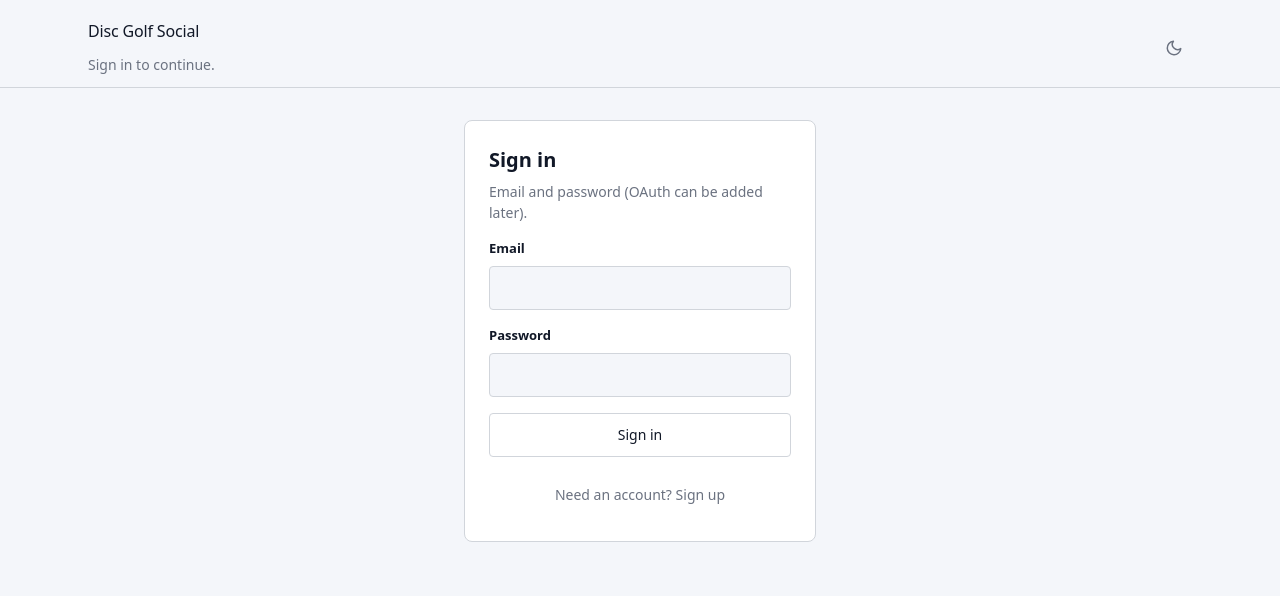
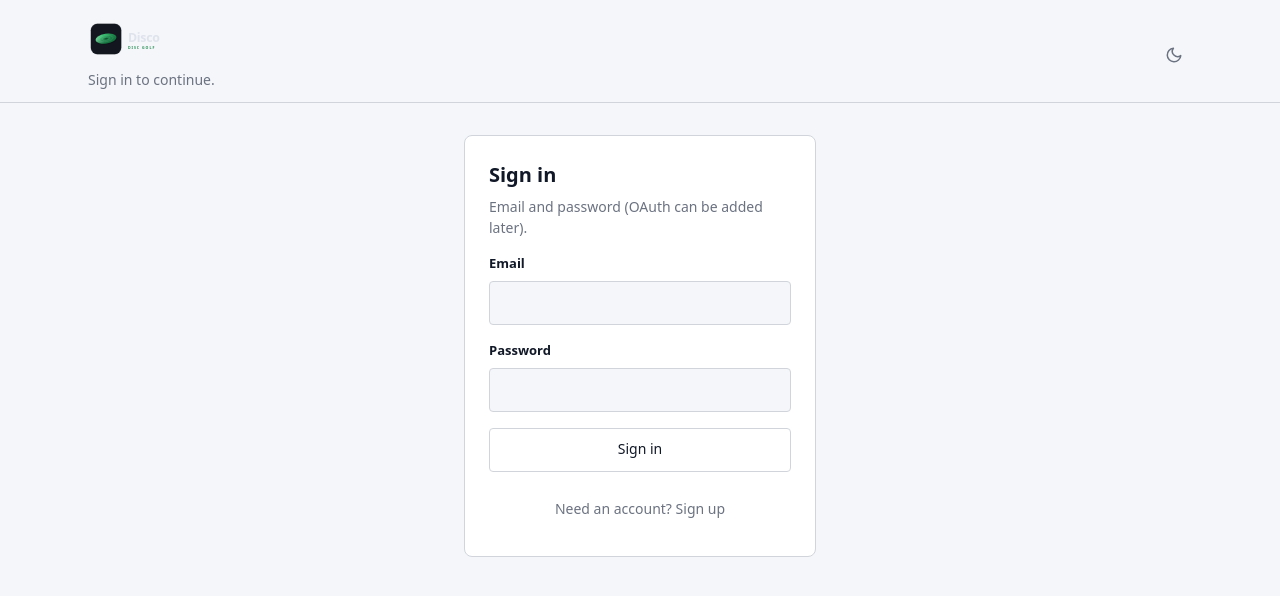
Before and after one commit to antonisoaho/disco-protocol, a React (Vite) app: page / in a window 1280 px wide. Shown: the top 596 px of the page. Built offline with nearby package versions, Linux system fonts and the light colour scheme; no server answers.

Commit message:
feat(ui): show logo in app shell header and loading state
- Replace text h1 with logo.svg inside h1 for signed-in and signed-out headers
- Add loading-state logo above session message
- i18n shell.logoAlt for image alt; SCSS brand sizing and max-width

Closes #134.

```diff
--- a/src/auth/ProtectedApp.tsx
+++ b/src/auth/ProtectedApp.tsx
@@ -87,6 +87,14 @@ export function ProtectedApp() {
       <div className="app-shell">
         <main className="app-shell__main">
           <div className="app-shell__container app-shell__main--centered">
+            <img
+              className="app-shell__loading-logo"
+              src="/logo.svg"
+              alt={t('shell.logoAlt')}
+              width={176}
+              height={50}
+              decoding="async"
+            />
             <p className="app-shell__placeholder">{t('shell.loadingSession')}</p>
           </div>
         </main>
@@ -100,7 +108,16 @@ export function ProtectedApp() {
         <header className="app-shell__header">
           <div className="app-shell__container app-shell__header-inner app-shell__header--row">
             <div className="app-shell__header-main">
-              <h1 className="app-shell__title">{t('shell.appTitle')}</h1>
+              <h1 className="app-shell__title app-shell__title--brand">
+                <img
+                  className="app-shell__brand-logo"
+                  src="/logo.svg"
+                  alt={t('shell.logoAlt')}
+                  width={176}
+                  height={50}
+                  decoding="async"
+                />
+              </h1>
               <p className="app-shell__tagline">{t('shell.signInPrompt')}</p>
             </div>
             <ThemeToggleButton theme={theme} onToggle={toggleTheme} />
@@ -126,7 +143,16 @@ export function ProtectedApp() {
       <header className="app-shell__header">
         <div className="app-shell__container app-shell__header-inner app-shell__header--row">
           <div className="app-shell__header-main">
-            <h1 className="app-shell__title">{t('shell.appTitle')}</h1>
+            <h1 className="app-shell__title app-shell__title--brand">
+              <img
+                className="app-shell__brand-logo"
+                src="/logo.svg"
+                alt={t('shell.logoAlt')}
+                width={176}
+                height={50}
+                decoding="async"
+              />
+            </h1>
             <p className="app-shell__tagline app-shell__tagline--compact">
               {currentDisplayName || user.email}
             </p>
--- a/src/i18n/locales/en/common.ts
+++ b/src/i18n/locales/en/common.ts
@@ -1,6 +1,7 @@
 export const commonEn = {
   shell: {
     loadingSession: 'Loading session…',
+    logoAlt: 'Disc Golf Social — Disco',
     appTitle: 'Disc Golf Social',
     signInPrompt: 'Sign in to continue.',
     nav: {
--- a/src/i18n/locales/sv/common.ts
+++ b/src/i18n/locales/sv/common.ts
@@ -1,6 +1,7 @@
 export const commonSv = {
   shell: {
     loadingSession: 'Laddar session…',
+    logoAlt: 'Disc Golf Social — Disco',
     appTitle: 'Disc Golf Social',
     signInPrompt: 'Logga in för att fortsätta.',
     nav: {
--- a/src/styles/blocks/_app-shell.scss
+++ b/src/styles/blocks/_app-shell.scss
@@ -48,6 +48,26 @@
   font-weight: 500;
   color: $color-text;
   letter-spacing: -0.01em;
+
+  &--brand {
+    line-height: 0;
+
+    .app-shell__brand-logo {
+      display: block;
+      height: 2.375rem;
+      width: auto;
+      max-width: min(100%, 14rem);
+    }
+  }
+}
+
+.app-shell__loading-logo {
+  display: block;
+  height: 2rem;
+  width: auto;
+  margin-inline: auto;
+  margin-bottom: $space-4;
+  opacity: 0.9;
 }
 
 .app-shell__tagline {
```
